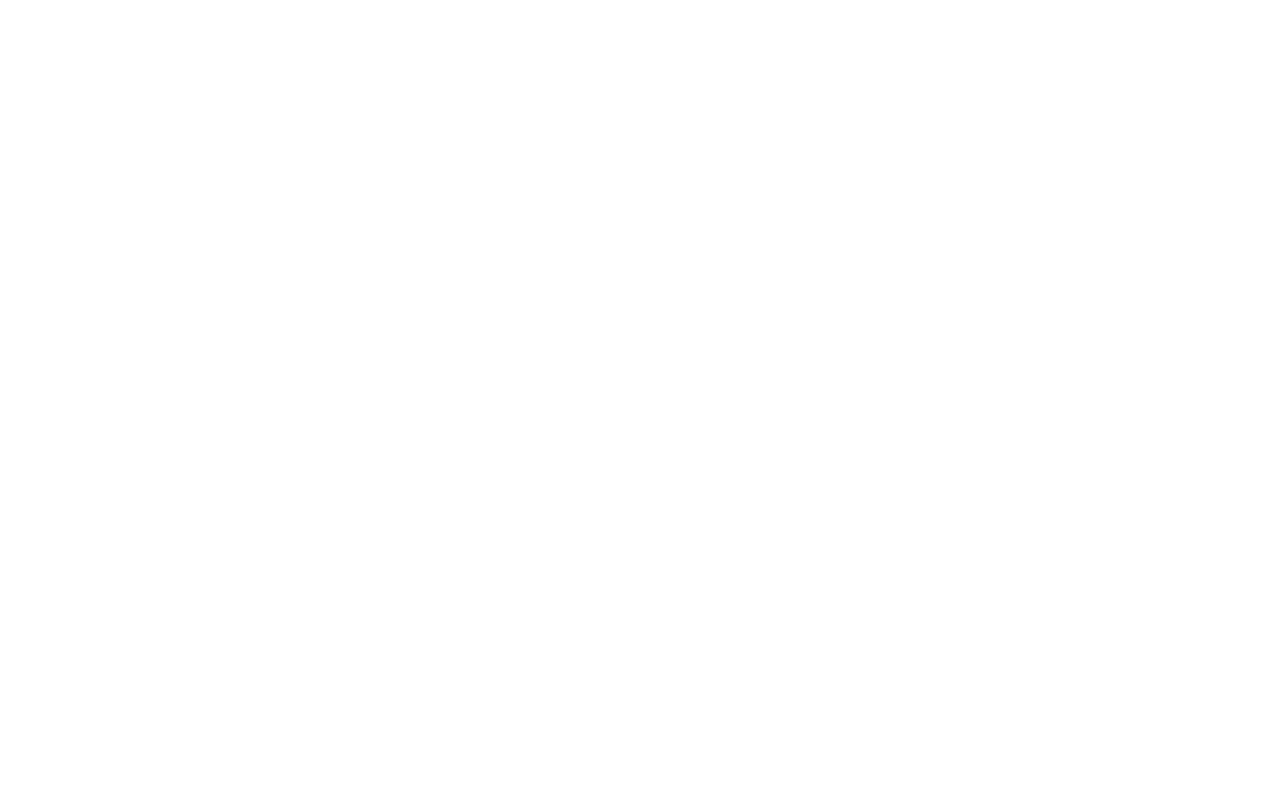
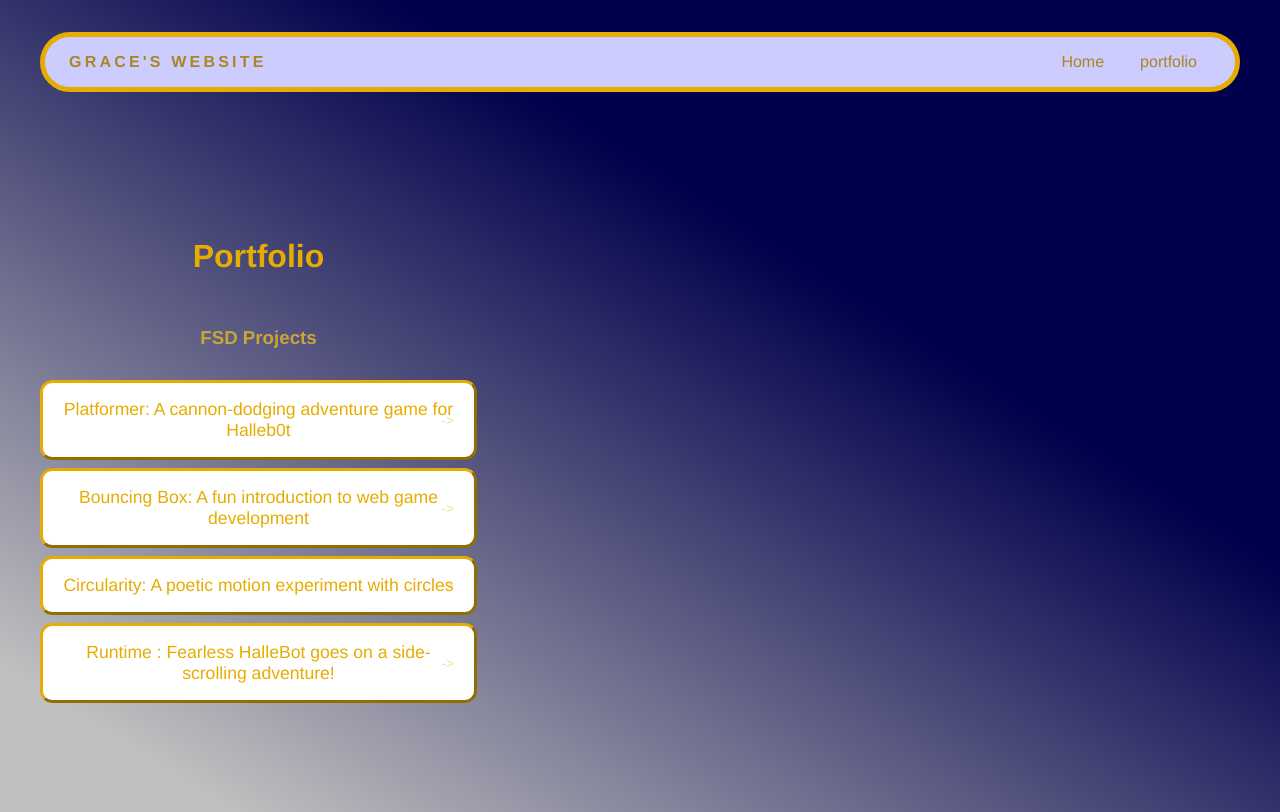
Before and after one commit to casadabangrace-oss/casadabangrace-oss.github.io, a plain HTML site: page portfolio.html in a window 1280 px wide. Drawn offline with Linux system fonts and the light colour scheme.

Commit message:
FirstWebDone

```diff
--- a/portfolio.html
+++ b/portfolio.html
@@ -3,18 +3,45 @@
 
 <head>
   <title> Grace's Website of Fantasy </title>
+  <link rel="stylesheet" href="style.css"/>
 </head>
 
 
 <body>
   <!--All content gose here-->
-  <div id= "all-contents">
+  <div id="all-contents">
     <nav>
-
+      <h1>Grace's Website</h1>
+      <ul id="nav-ul">
+        <li class="nav-li">
+          <a href="index.html">Home</a>
+        </li>
+        <li class="nav-li">
+          <a href="portfolio.html">portfolio</a>
+        </li>
+      </ul>
     </nav>
 
     <main>
-
+      <div class="content">
+        <h1>Portfolio</h1>
+        <h3>FSD Projects</h3>
+        <ul id="portfolio">
+          <li>
+            <a href="fsd-projects/platformer/">Platformer: A cannon-dodging adventure game for Halleb0t</a>
+          </li>
+          <li>
+            <a href="fsd-projects/bouncing-box/">Bouncing Box: A fun introduction to web game development</a>
+          </li>
+          <li>
+            <a href="fsd-projects/circularity/">Circularity: A poetic motion experiment with circles</a>
+          </li>
+          <li>
+            <a href="fsd-projects/runtime/">Runtime : Fearless HalleBot goes on a side-scrolling adventure!</a>
+          </li>
+        </ul>
+        <!---ASD projects will go here-->
+      </div>
     </main>
   </div>
 
--- a/style.css
+++ b/style.css
@@ -31,7 +31,8 @@
 .content {
   display: flex;
   flex-direction: column;
-  align-items: flex-start;
+  align-items: center;
+  text-align: center;
   gap: 12px;
 }
 
@@ -163,8 +164,71 @@
 }
 ul li::marker{
   font-size: 1.5em;
-  color:#a78623;
+  color:#e6ac00;
 }
 ul {
-  list-style-type:circle;
+  list-style-type:disc;
 }
+
+
+/* Portfolio styles */
+.content h1 {
+  color: #e6ac00;
+}
+
+#portfolio {
+  list-style: none;
+  margin: 0;
+  padding: 0;
+  width: 100%;
+  display: flex;
+  flex-direction: column;
+  gap: 8px;
+}
+
+#portfolio li {
+  border-radius: 12px;
+  overflow: hidden;
+}
+
+#portfolio a {
+  display: flex;
+  justify-content: center;
+  align-items: center;
+  position: relative;
+  text-decoration: none;
+  color: #e6ac00;
+  padding: 16px 20px;
+  font-size: 1.1rem;
+  font-weight: 500;
+  background: #fff;
+  border: 3px solid #e6ac00;
+  border-style: outset;
+  border-radius: 12px;
+  transition: background 0.25s ease, color 0.25s ease, transform 0.25s ease;
+
+}
+
+#portfolio a:hover {
+  background: #ffd24d;
+  color: #00004c;
+  transform: translateX(4px);
+}
+
+#portfolio a::after {
+  content: "->";
+  position: absolute;
+  right: 20px;
+  font-size: 0.85rem;
+  opacity: 0.4;
+  transition: opacity 0.25s ease;
+  white-space: nowrap;
+}
+
+#portfolio a:hover::after {
+  opacity: 1;
+
+}
+.content h3 {
+  color:#caa638
+}
```
